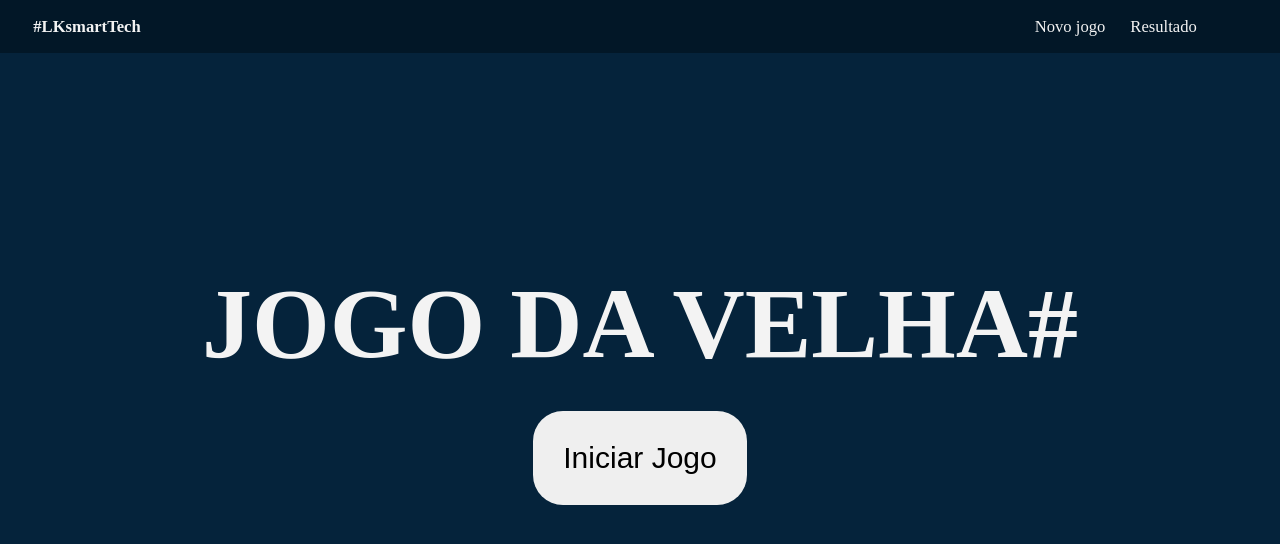
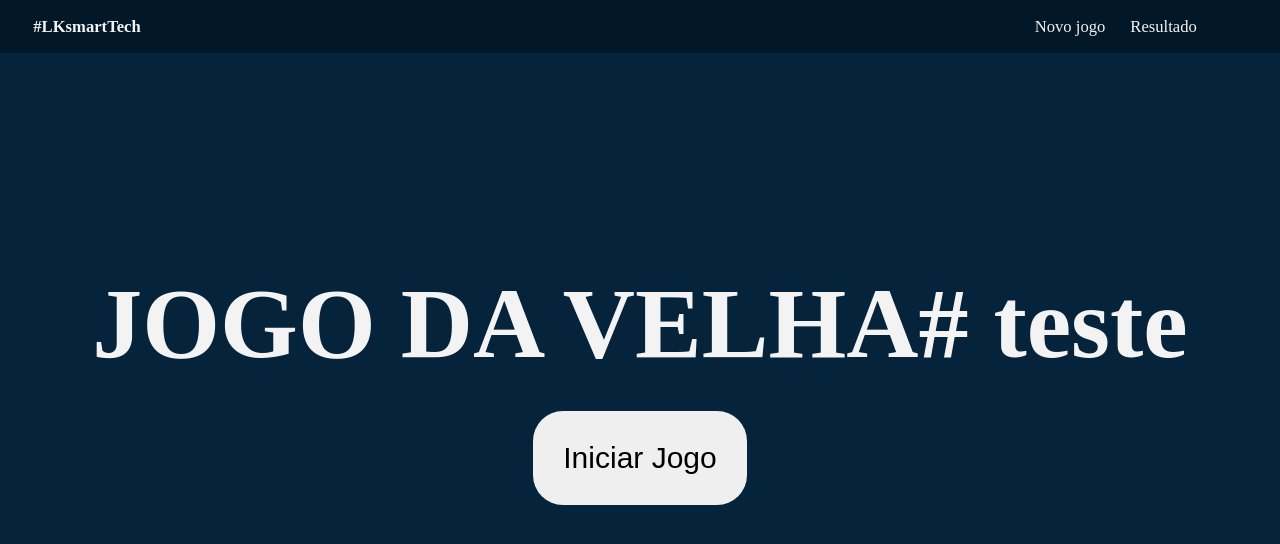
Before and after one commit to LucasAKuhn/jogo-da-velha, an Angular app: page /jogo-da-velha/home in a window 1280 px wide. Shown: the top 544 px of the page. Built offline with nearby package versions, Linux system fonts and the light colour scheme.

Commit message:
criado dist

```diff
--- a/src/app/components/home/home.component.html
+++ b/src/app/components/home/home.component.html
@@ -2,7 +2,7 @@
   <app-header (newGameEvent)="newGame()" (showResultsEvent)="showResults()"></app-header>
 
   <div class="outer-cont">
-    <h2 *ngIf="freshpage">JOGO DA VELHA#</h2>
+    <h2 *ngIf="freshpage">JOGO DA VELHA# teste</h2>
     <h1 *ngIf="!winner && !isdraw && !freshpage">Jogador: {{player}}</h1>
     <h2 *ngIf="winner">Jogador {{winner}} ganhou</h2>
     <h2 *ngIf="isdraw">Empate</h2>
```
